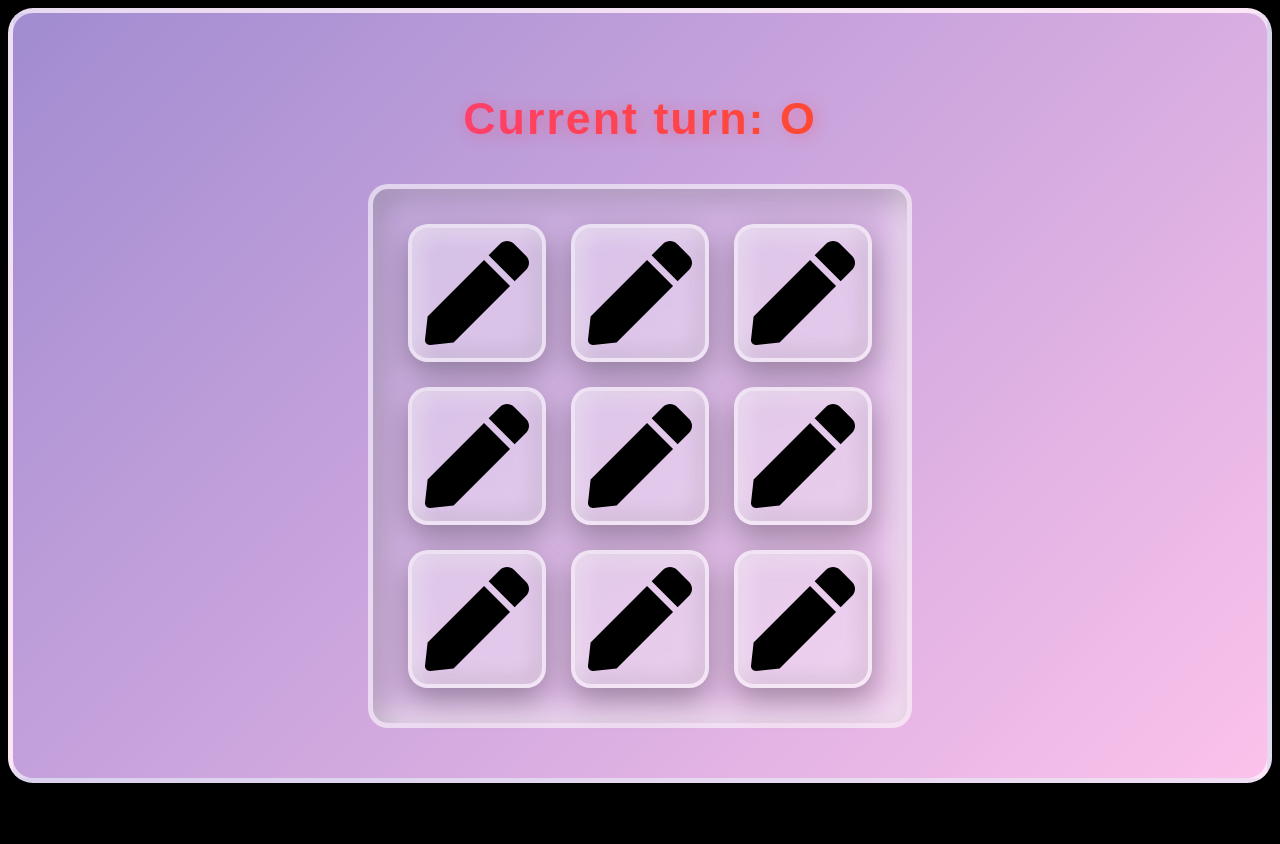
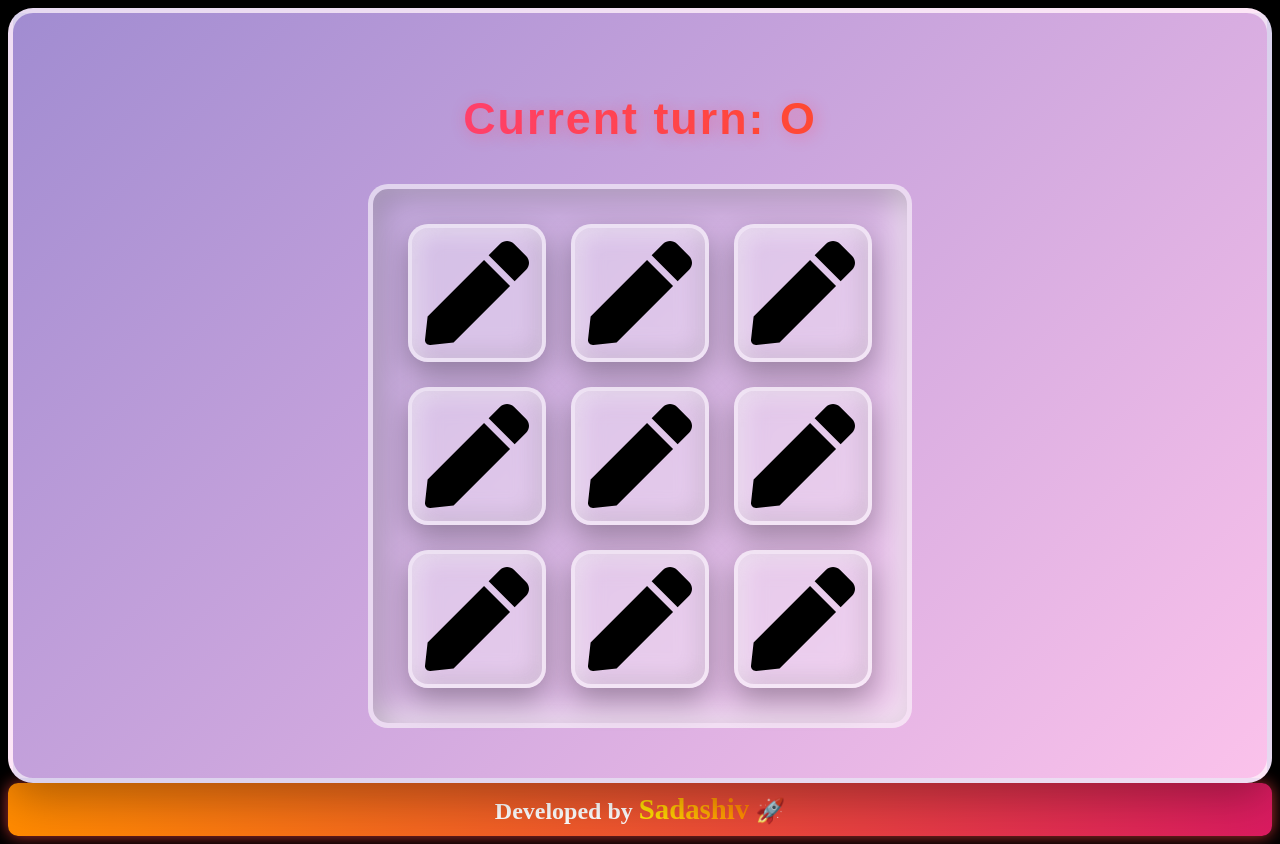
Before and after one commit to SADASHIV123-CYBER/Tic-Tac-Toe, a React (Vite) app: page / in a window 1280 px wide. Before the commit the page ends 800 px from the top, so only its background shows below. Built offline with nearby package versions, Linux system fonts and the light colour scheme.

Commit message:
developer name added

```diff
--- a/src/App.jsx
+++ b/src/App.jsx
@@ -1,4 +1,5 @@
 import './App.css'
+import DeveloperName from './components/DeveloperName/DeveloperName'
 // import Grid from './components/Grid/Grid'
 import Grid from './components/Grid/Grid'
 
@@ -7,6 +8,9 @@ function App() {
   return (
     <>
       <Grid numberOfCards={9} />
+      <div>
+        <DeveloperName />
+      </div>
     </>
   )
 }
--- /dev/null
+++ b/src/components/DeveloperName/DeveloperName.css
@@ -0,0 +1,28 @@
+.developer-name {
+    text-align: center;
+    font-size: 1.5rem;
+    font-weight: bold;
+    background: linear-gradient(90deg, #ff8a00, #da1b60);
+    color: white;
+    padding: 10px 20px;
+    border-radius: 10px;
+    box-shadow: 0 4px 10px rgba(0, 0, 0, 0.2);
+    animation: glow 1.5s infinite alternate;
+  }
+
+  .developer-name span {
+    font-size: 1.8rem;
+    font-weight: 900;
+    background: linear-gradient(45deg, #fff200, #ff7300);
+    -webkit-background-clip: text;
+    -webkit-text-fill-color: transparent;
+  }
+
+  @keyframes glow {
+    0% {
+      box-shadow: 0 0 10px rgba(255, 138, 0, 0.7);
+    }
+    100% {
+      box-shadow: 0 0 20px rgba(218, 27, 96, 0.9);
+    }
+  }
--- /dev/null
+++ b/src/components/DeveloperName/DeveloperName.jsx
@@ -0,0 +1,11 @@
+import './DeveloperName.css'
+
+function DeveloperName() {
+    return (
+      <div className="developer-name">
+        Developed by <span>Sadashiv</span> 🚀
+      </div>
+    );
+  }
+
+  export default DeveloperName;
```
